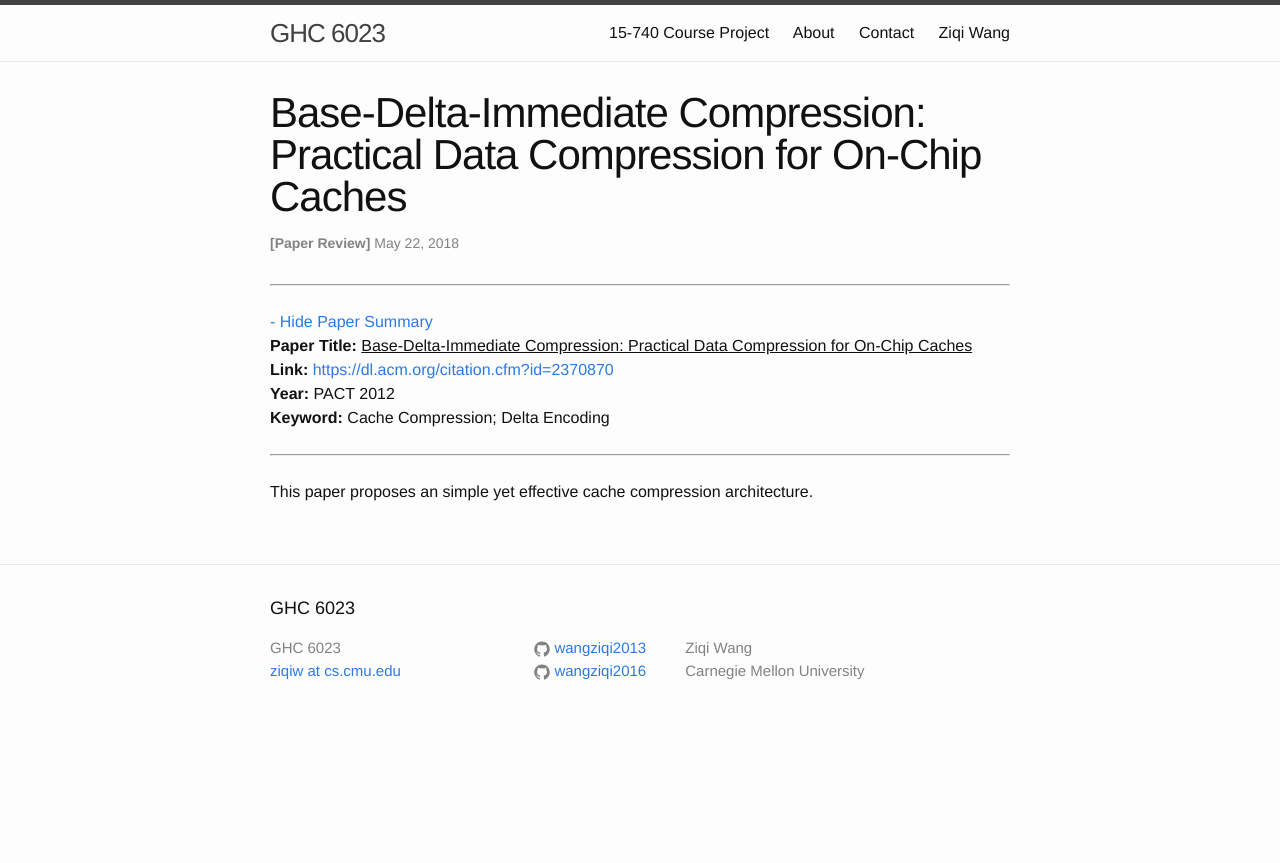
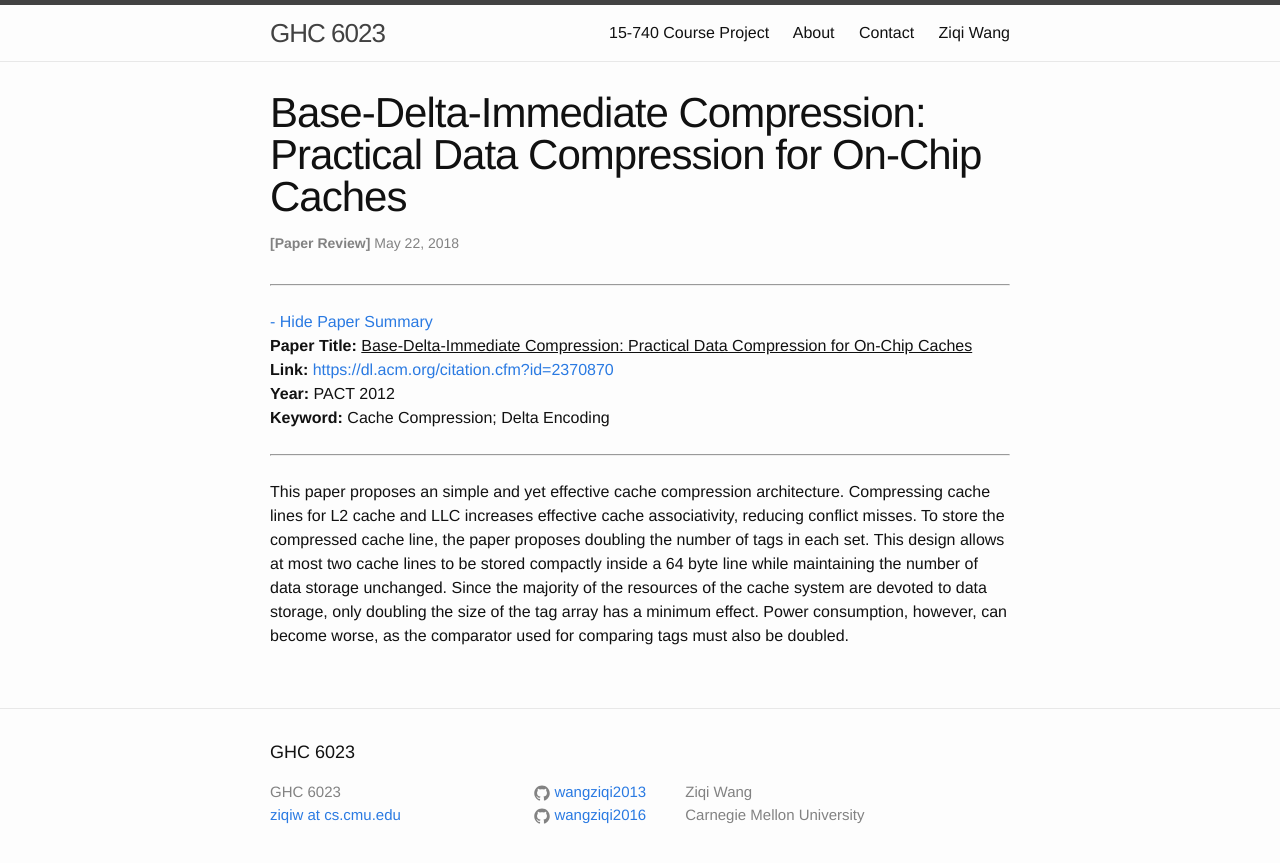
Before and after one commit to wangziqi2013/wangziqi2013.github.io, a Jekyll site: the page built from _posts/2018-05-21-Base-Delta-Immediate-Compression.markdown, in a window 1280 px wide. Shown: the top 863 px of the page. Built offline with Jekyll 4.4.1, drawn with Linux system fonts in a browser that asks for light colours.

Commit message:
Finish first paragraph

```diff
--- a/_posts/2018-05-21-Base-Delta-Immediate-Compression.markdown
+++ b/_posts/2018-05-21-Base-Delta-Immediate-Compression.markdown
@@ -13,4 +13,9 @@ htm_cr:
 version_mgmt:
 ---
 
-This paper proposes an simple yet effective cache compression architecture.
+This paper proposes an simple and yet effective cache compression architecture. Compressing cache lines
+for L2 cache and LLC increases effective cache associativity, reducing conflict misses. To store the compressed
+cache line, the paper proposes doubling the number of tags in each set. This design allows at most two cache lines to
+be stored compactly inside a 64 byte line while maintaining the number of data storage unchanged. Since the majority of
+the resources of the cache system are devoted to data storage, only doubling the size of the tag array has a minimum
+effect. Power consumption, however, can become worse, as the comparator used for comparing tags must also be doubled.
```
